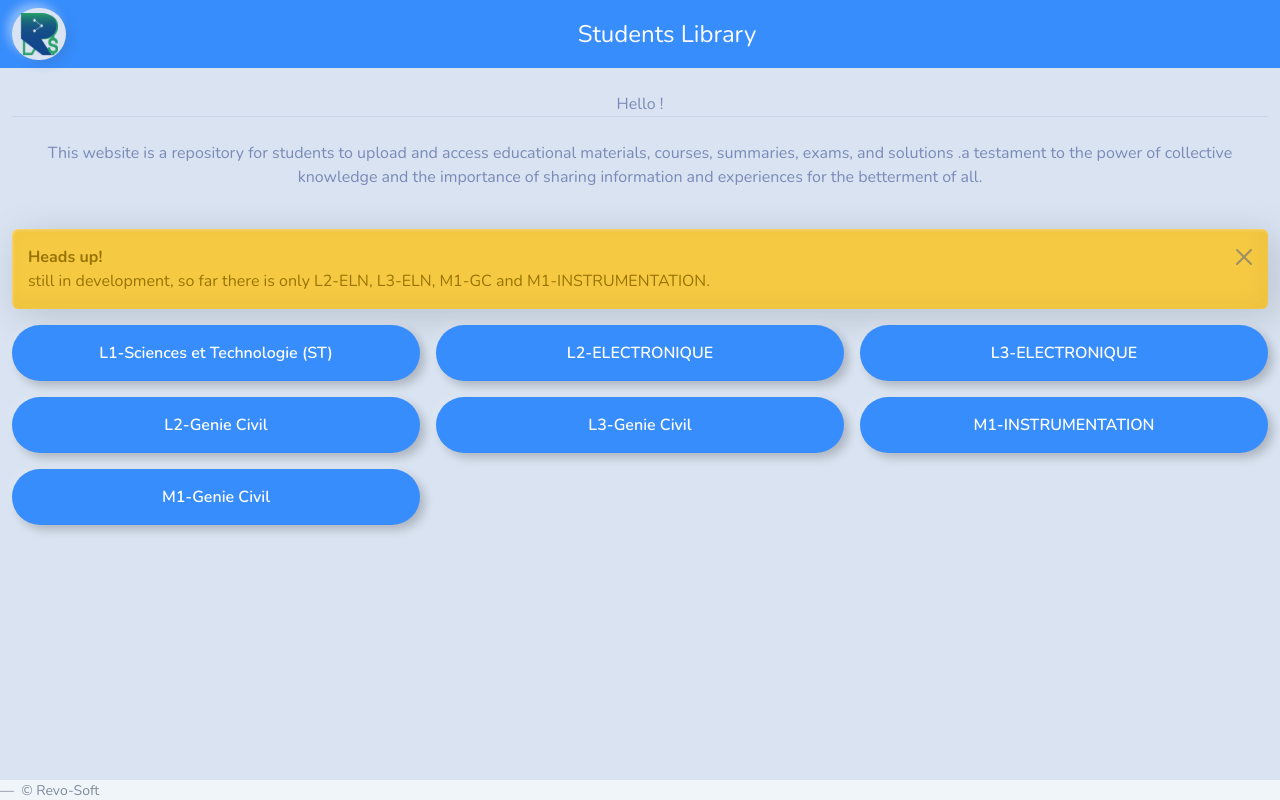
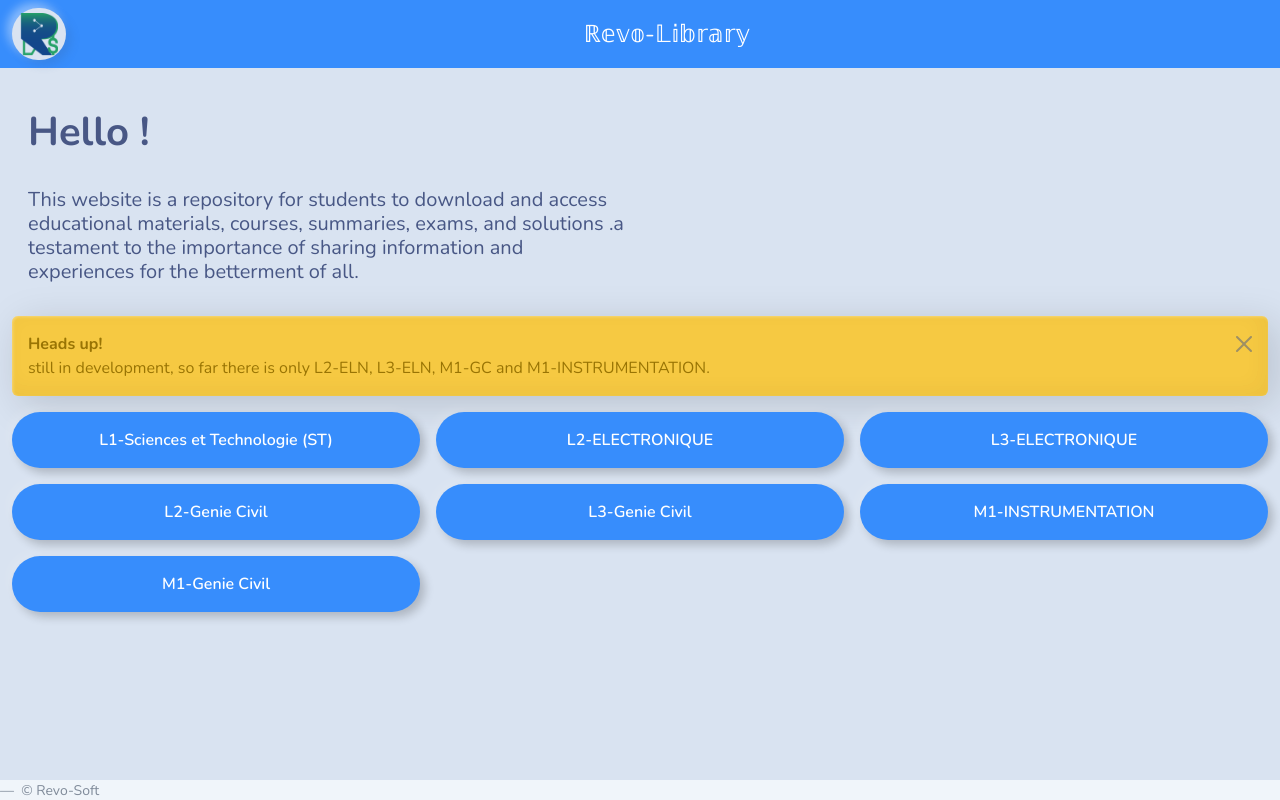
Before and after one commit to revosoftclub/Students-Library, a plain HTML site: page index.html in a window 1280 px wide. Drawn offline with nearby package versions, Linux system fonts and the light colour scheme.

Commit message:
Add files via upload

```diff
--- a/index.html
+++ b/index.html
@@ -8,7 +8,7 @@
         integrity="sha384-GLhlTQ8iRABdZLl6O3oVMWSktQOp6b7In1Zl3/Jr59b6EGGoI1aFkw7cmDA6j6gD" crossorigin="anonymous">
     <link rel="stylesheet" href="bootstrap.css">
     <link rel="stylesheet" href="/bootstrap.min.css">
-    <title>Students Library</title>
+    <title>Revo Library</title>
     <meta name="description"
         content="Students Library is a unique online platform designed to facilitate the sharing of knowledge and experiences among students of different generations and help them in their academic pursuits. The website serves as a repository for students to upload and access educational materials, courses, summaries, exams, and solutions .a valuable resource for students looking to learn from their peers and to leave a positive impact on future generations of learners. the website is a testament to the power of collective knowledge and the importance of sharing information and experiences for the betterment of all.">
 
@@ -25,10 +25,11 @@
     <nav class="navbar navbar-expand-lg navbar-dark bg-primary">
         <div class="container-fluid">
             <button type="button" class="btn btn-sm btn-primary"><a href="https://revosoft.pages.dev/" class="logo">
-                <img src="android-chrome-192x192.png" alt="" width="38" height="43" class="d-inline-block align-text-top"></a>
+                    <img src="android-chrome-192x192.png" alt="" width="38" height="43"
+                        class="d-inline-block align-text-top"></a>
             </button>
             <a class="navbar-brand navbar-brand mx-auto d-block text-center text-white" href="#">
-                <h4 class="card-title">Students Library</h4>
+                <h4 class="card-title">ℝ𝕖𝕧𝕠-𝕃𝕚𝕓𝕣𝕒𝕣𝕪</h4>
             </a>
         </div>
     </nav>
@@ -36,24 +37,24 @@
     <div class="container-fluid">
         <br>
 
-        <div class=" mb-3 text-center" >
-            <div class="card-header">Hello !</div>
+        <div class=" mb-3 w-50 p-3">
+            <div>
+                <h1><b>Hello !</b></h1>
+            </div>
             <div class="card-body">
                 <br>
-              <p class="card-text">This website is a repository for students to upload and access educational materials, courses,
-                 summaries, exams, and solutions .a testament to the power of collective knowledge
-                 and the importance of sharing information and experiences for the betterment of all.</p>
+                <h5 class="card-text">This website is a repository for students to download and access educational
+                    materials, courses,
+                    summaries, exams, and solutions .a testament to the importance of sharing information and
+                    experiences for the betterment of all.</h5>
             </div>
         </div>
 
 
-
-
-<br>
-
         <div class="alert alert-dismissible alert-warning">
             <button type="button" class="btn-close" data-bs-dismiss="alert"></button>
-    <strong>Heads up!</strong> <br> still in development, so far there is only L2-ELN, L3-ELN, M1-GC and M1-INSTRUMENTATION.
+            <strong>Heads up!</strong> <br> still in development, so far there is only L2-ELN, L3-ELN, M1-GC and
+            M1-INSTRUMENTATION.
         </div>
 
         <!-- ROW 1 -->
@@ -81,7 +82,8 @@
 
                                         <div class="btn-group" role="group" aria-label="Basic example">
                                             <a type="button" class="btn btn-outline-light" href=""
-                                                target="_blank"><embed src="google-drive-svgrepo-com.svg" width="" height="18" />&nbsp;&nbsp;2020-2021</a>
+                                                target="_blank"><embed src="google-drive-svgrepo-com.svg" width=""
+                                                    height="18" />&nbsp;&nbsp;2020-2021</a>
 
                                         </div>
 
@@ -115,7 +117,8 @@
 
                                         <a type="button" class="btn btn-outline-light"
                                             href="https://drive.google.com/drive/mobile/folders/1tVd_RDU3bA6uOE1hCTjT9OlMZ4dqkKIh"
-                                            target="_blank"><embed src="google-drive-svgrepo-com.svg" width="" height="18" />&nbsp;&nbsp;2021-2022</a>
+                                            target="_blank"><embed src="google-drive-svgrepo-com.svg" width=""
+                                                height="18" />&nbsp;&nbsp;2021-2022</a>
 
                                     </div>
                                 </div>
@@ -146,10 +149,12 @@
 
                                         <a type="button" class="btn btn-outline-light col"
                                             href="https://drive.google.com/folderview?id=1I6mZReU3AWafETImFy_opeM-RuLTtZy3"
-                                            target="_blank"><embed src="google-drive-svgrepo-com.svg" width="" height="18" />&nbsp;&nbsp;2021-2022</a>
+                                            target="_blank"><embed src="google-drive-svgrepo-com.svg" width=""
+                                                height="18" />&nbsp;&nbsp;2021-2022</a>
                                         <a type="button" class="btn btn-outline-light col"
                                             href="https://drive.google.com/drive/folders/1mw8QhUc6ywKwbvIiMgiITVwasmiFmXPD"
-                                            target="_blank"><embed src="google-drive-svgrepo-com.svg" width="" height="18" />&nbsp;&nbsp;2022-2023</a>
+                                            target="_blank"><embed src="google-drive-svgrepo-com.svg" width=""
+                                                height="18" />&nbsp;&nbsp;2022-2023</a>
 
 
                                     </div>
@@ -181,7 +186,8 @@
                                     <div class="card-body">
                                         <div class="btn-group" role="group" aria-label="Basic example">
                                             <a type="button" class="btn btn-outline-light" href=""
-                                                target="_blank"><embed src="google-drive-svgrepo-com.svg" width="" height="18" />&nbsp;&nbsp;2020-2021</a>
+                                                target="_blank"><embed src="google-drive-svgrepo-com.svg" width=""
+                                                    height="18" />&nbsp;&nbsp;2020-2021</a>
 
                                         </div>
                                     </div>
@@ -215,7 +221,8 @@
 
                                         <div class="btn-group" role="group" aria-label="Basic example">
                                             <a type="button" class="btn btn-outline-light" href=""
-                                                target="_blank"><embed src="google-drive-svgrepo-com.svg" width="" height="18" />&nbsp;&nbsp;2020-2021</a>
+                                                target="_blank"><embed src="google-drive-svgrepo-com.svg" width=""
+                                                    height="18" />&nbsp;&nbsp;2020-2021</a>
 
                                         </div>
 
@@ -250,7 +257,8 @@
                                         <div class="btn-group" role="group" aria-label="Basic example">
                                             <a type="button" class="btn btn-outline-light"
                                                 href="https://drive.google.com/open?id=1crasCx3PCmyzqabLE7G3SAsrXRzjvRbi&usp=drive_copy"
-                                                target="_blank"><embed src="google-drive-svgrepo-com.svg" width="" height="18" />&nbsp;&nbsp;2020-2021</a>
+                                                target="_blank"><embed src="google-drive-svgrepo-com.svg" width=""
+                                                    height="18" />&nbsp;&nbsp;2020-2021</a>
 
                                         </div>
 
@@ -286,7 +294,8 @@
                                         <div class="btn-group" role="group" aria-label="Basic example">
                                             <a type="button" class="btn btn-outline-light"
                                                 href="https://drive.google.com/drive/folders/165TuaDyNvtCmlZPj7Yb11JsYSa_fyMLj"
-                                                target="_blank"><embed src="google-drive-svgrepo-com.svg" width="" height="18" />&nbsp;&nbsp;2021-2022</a>
+                                                target="_blank"><embed src="google-drive-svgrepo-com.svg" width=""
+                                                    height="18" />&nbsp;&nbsp;2021-2022</a>
 
                                         </div>
 
```
Lines whose indentation alone changed are shown as unchanged.
